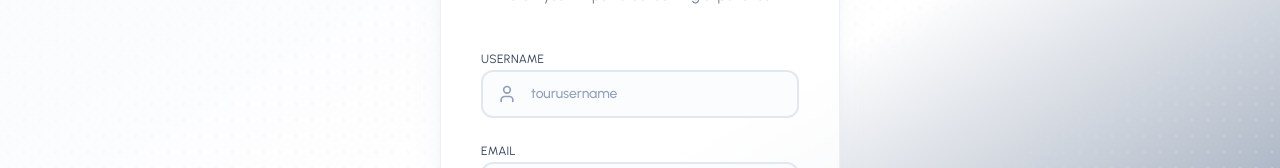
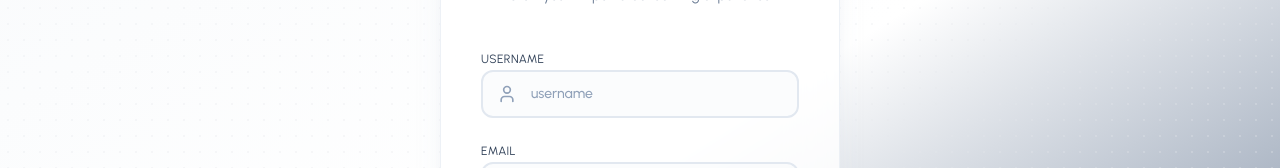
Before and after one commit to MAHEK-ops/ai-learning-assistant, a React (Vite) app in the folder frontend/ai-learning-assistant/: page /register in a window 1280 px wide. Shown: the part 224-392 px from the top of the page. Built offline with nearby package versions, Linux system fonts and the light colour scheme; no server answers.

Commit message:
fixed placeholder for register Page username input

```diff
--- a/frontend/ai-learning-assistant/src/pages/Auth/RegisterPage.jsx
+++ b/frontend/ai-learning-assistant/src/pages/Auth/RegisterPage.jsx
@@ -70,7 +70,7 @@ const RegisterPage = () => {
                   onFocus={() => setFocusedField('username')}
                   onBlur={() => setFocusedField(null)}
                   className='w-full h-12 pl-12 pr-4 border-2 border-slate-200 rounded-xl bg-slate-50/50 text-slate-900 placeholder-slate-400 text-sm font-medium transition-all duration-200 focus:outline-none focus:border-emerald-500 focus:bg-white focus:shadow-lg focus:shadow-emerald-500/10'
-                  placeholder='tourusername'
+                  placeholder='username'
                 />
               </div>
             </div>
```
